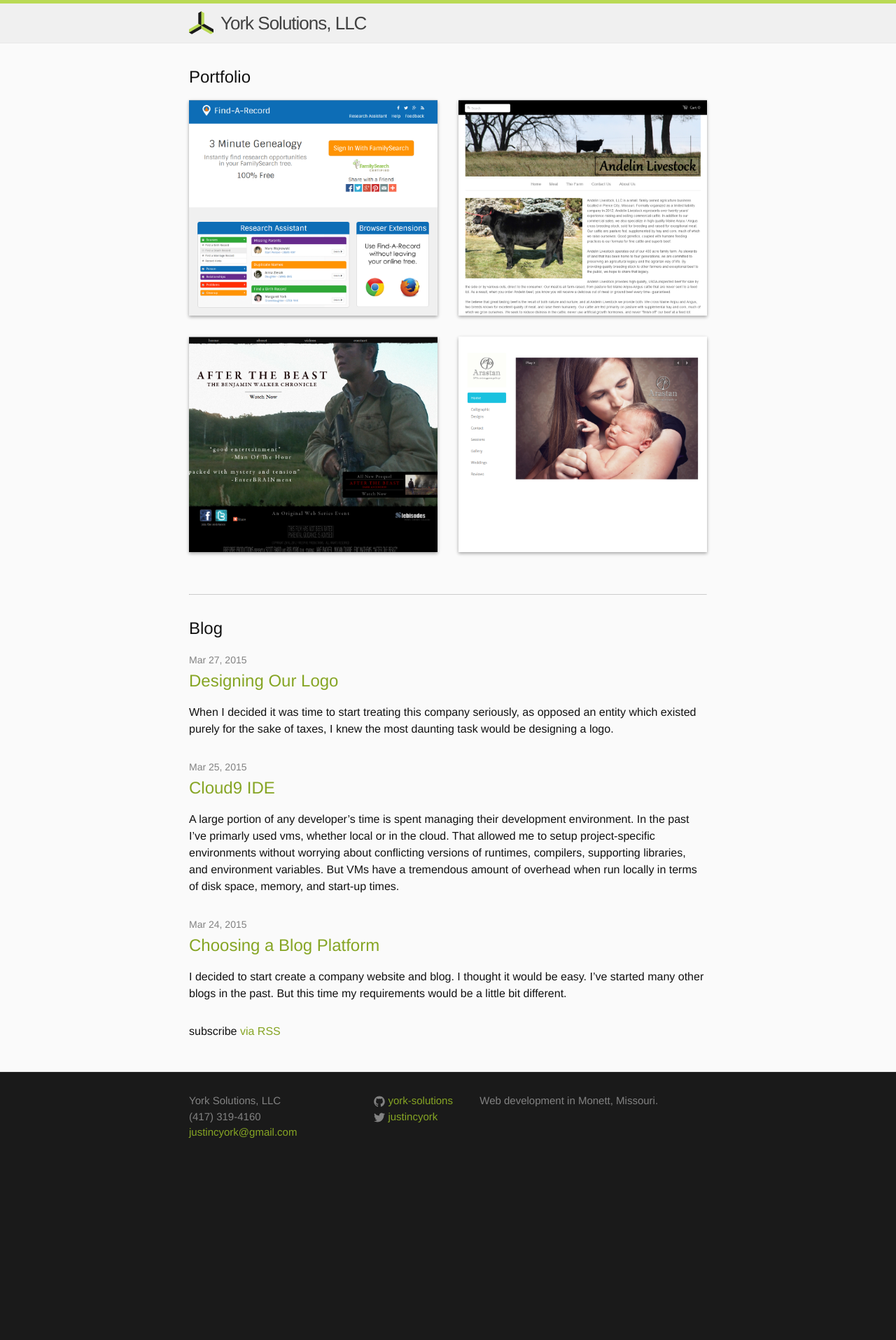
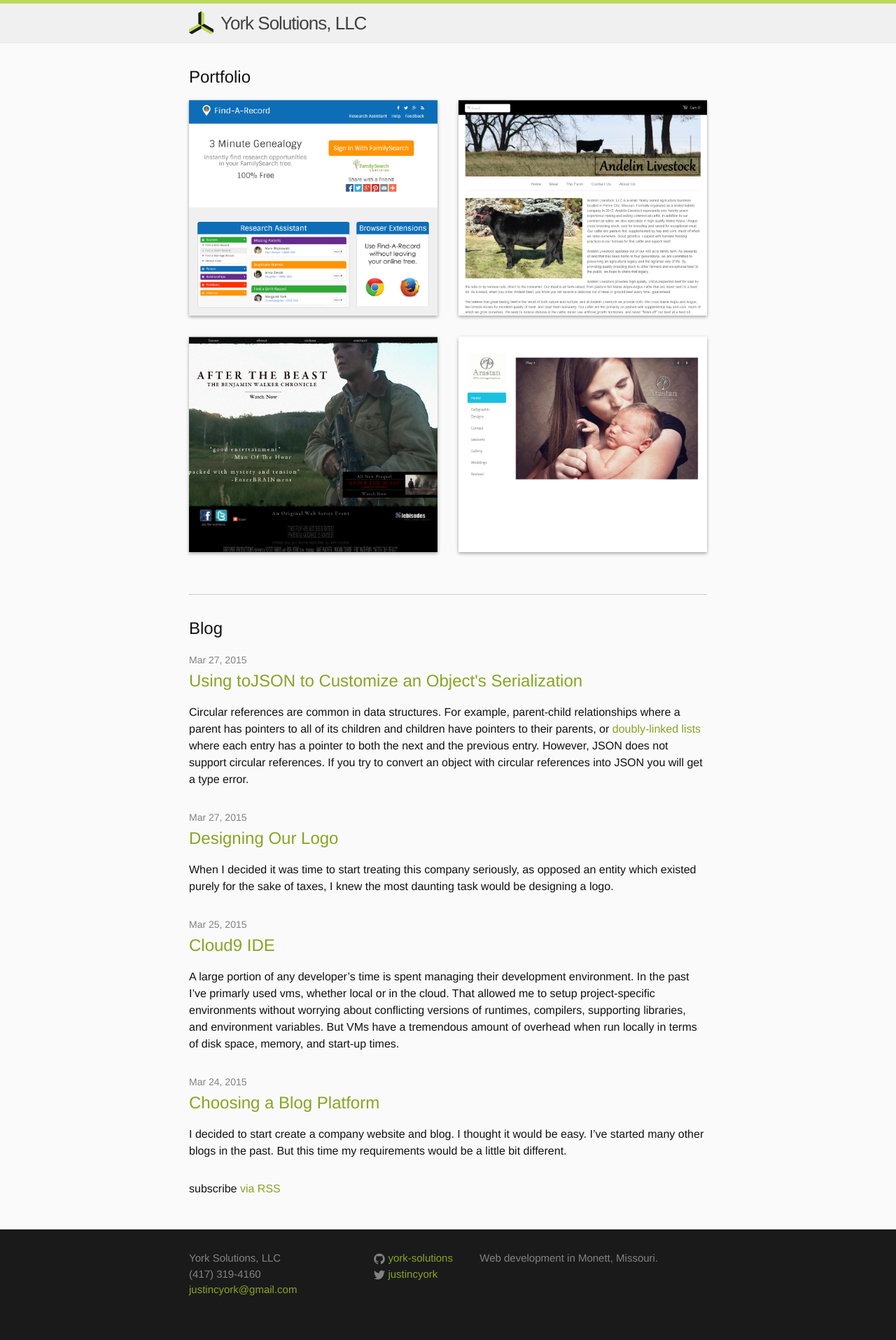
Before and after one commit to justincy/york-solutions.github.io, a Jekyll site: the page built from index.html, in a window 1280 px wide. Shown: the whole page at 70% size. Built offline with Jekyll 4.4.1, drawn with Linux system fonts in a browser that asks for light colours; before the commit the page ends 1690 px from its top, so only the background shows below that.

Commit message:
new post about tojson

```diff
--- /dev/null
+++ b/_posts/2015-03-31-tojson-custom-serialization.md
@@ -0,0 +1,83 @@
+---
+layout: post
+title:  "Using toJSON to Customize an Object's Serialization"
+date:   2015-03-27
+---
+
+Circular references are common in data structures. For example, parent-child
+relationships where a parent has pointers to all of its children and children
+have pointers to their parents, or [doubly-linked lists][double-list] where
+each entry has a pointer to both the next and the previous entry. However,
+JSON does not support circular references. If you try to convert an object with
+circular references into JSON you will get a type error.
+
+{% highlight js %}
+var a = {};
+var b = {friend: a};
+a.friend = b;
+JSON.stringify(a);
+
+> TypeError: Converting circular structure to JSON
+{% endhighlight %}
+
+I ran into this error while trying to serialize objects from the
+[FamilySearch JavaScript SDK][fs-sdk]. Being one of the major contributors to
+that project, I knew the circular references were caused by the SDK internals
+and not the actual data that I wanted, so I needed a way to filter out the
+internal objects while maintaining the useful data.
+
+It turns out that [JSON.stringify()][stringify] accepts an option replacer
+function as its second argument.
+
+> A function that alters the behavior of the stringification process, or an
+> array of String and Number objects that serve as a whitelist for selecting
+> the properties of the value object to be included in the JSON string. If this
+> value is null or not provided, all properties of the object are included in
+> the resulting JSON string.
+
+Knowing that the references to the SDK internals were always prefixed with a `$`,
+I could easily filter them out like this:
+
+{% highlight js %}
+JSON.stringify(object, function(key, value){
+  if(key.indexOf('$') === 0){
+    return;
+  }
+  return value;
+});
+{% endhighlight %}
+
+It was nice to know I could do that, but it was too hacky; it only worked because
+I knew some of the internals of the SDK. I wanted a solution that worked without
+inside knowledge. I wanted something like [toString()][tostring] for JSON that
+could be configured by the SDK itself so that all users had a nice way to serialize
+objects returned by the SDK.
+
+I was happy to learn that such a property exists and that it's conventiently
+named [toJSON][tojson].
+
+> If an object being stringified has a property named toJSON whose value is a
+> function, then the toJSON() method customizes JSON stringification behavior:
+> instead of the object being serialized, the value returned by the toJSON()
+> method when called will be serialized.
+
+Now I can add the following code to the SDK and make it easy for all users of
+the SDK to seralize.
+
+{% highlight js %}
+FS.BaseClass.prototype.toJSON = function(){
+  var obj = {};
+  for(var a in this){
+    if(a.indexOf('$') !== 0){
+      obj[a] = this[a];
+    }
+  }
+  return obj;
+};
+{% endhighlight %}
+
+[fs-sdk]: https://github.com/rootsdev/familysearch-javascript-sdk
+[double-list]: http://en.wikipedia.org/wiki/Doubly_linked_list
+[stringify]: https://developer.mozilla.org/en-US/docs/Web/JavaScript/Reference/Global_Objects/JSON/stringify
+[tostring]: https://developer.mozilla.org/en-US/docs/Web/JavaScript/Reference/Global_Objects/Object/toString
+[tojson]: https://developer.mozilla.org/en-US/docs/Web/JavaScript/Reference/Global_Objects/JSON/stringify#toJSON_behavior
--- a/_sass/_base.scss
+++ b/_sass/_base.scss
@@ -108,8 +108,6 @@
     border-left: 4px solid $grey-color-light;
     padding-left: $spacing-unit / 2;
     font-size: 18px;
-    letter-spacing: -1px;
-    font-style: italic;
 
     > :last-child {
         margin-bottom: 0;
```
